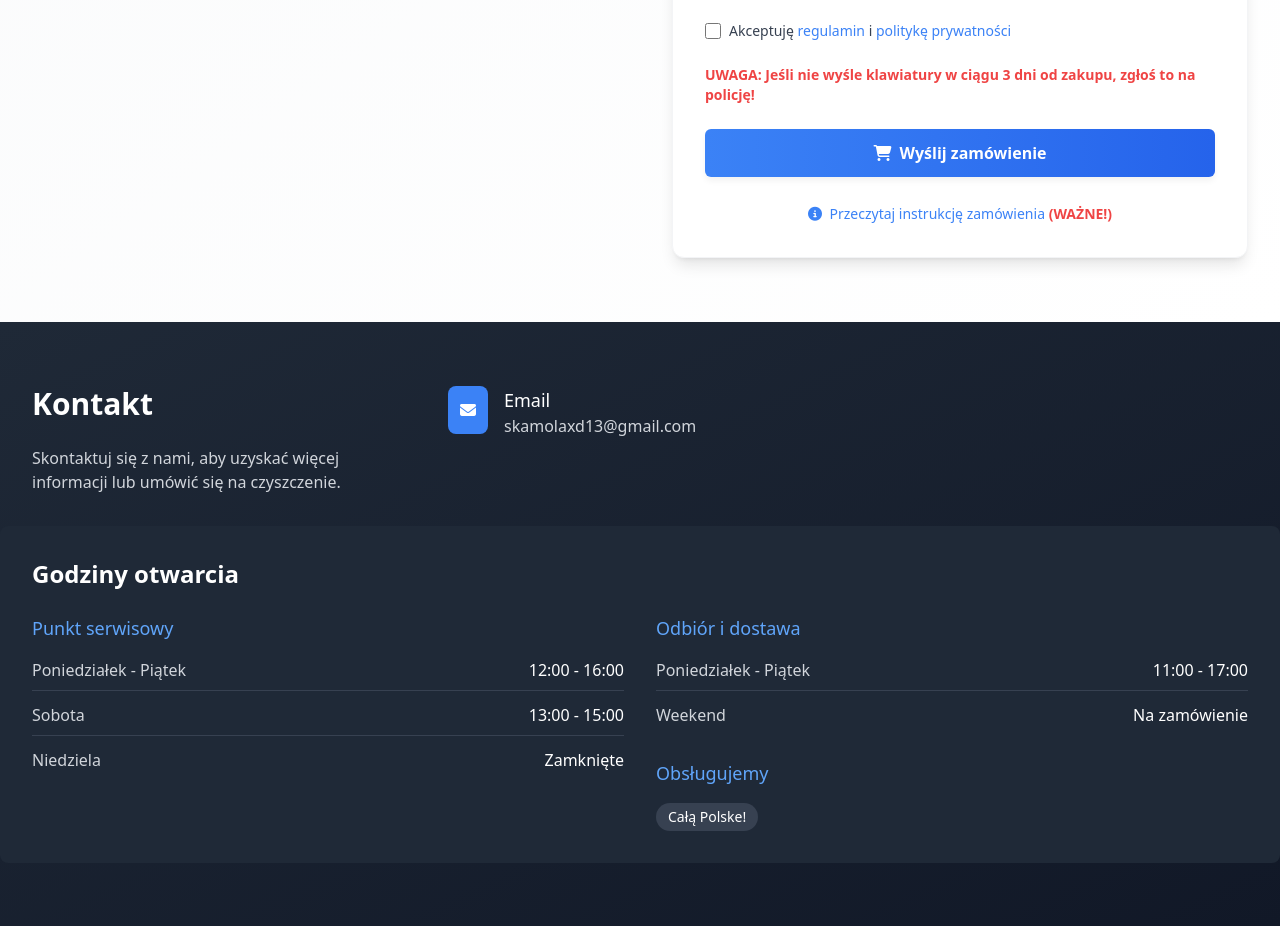
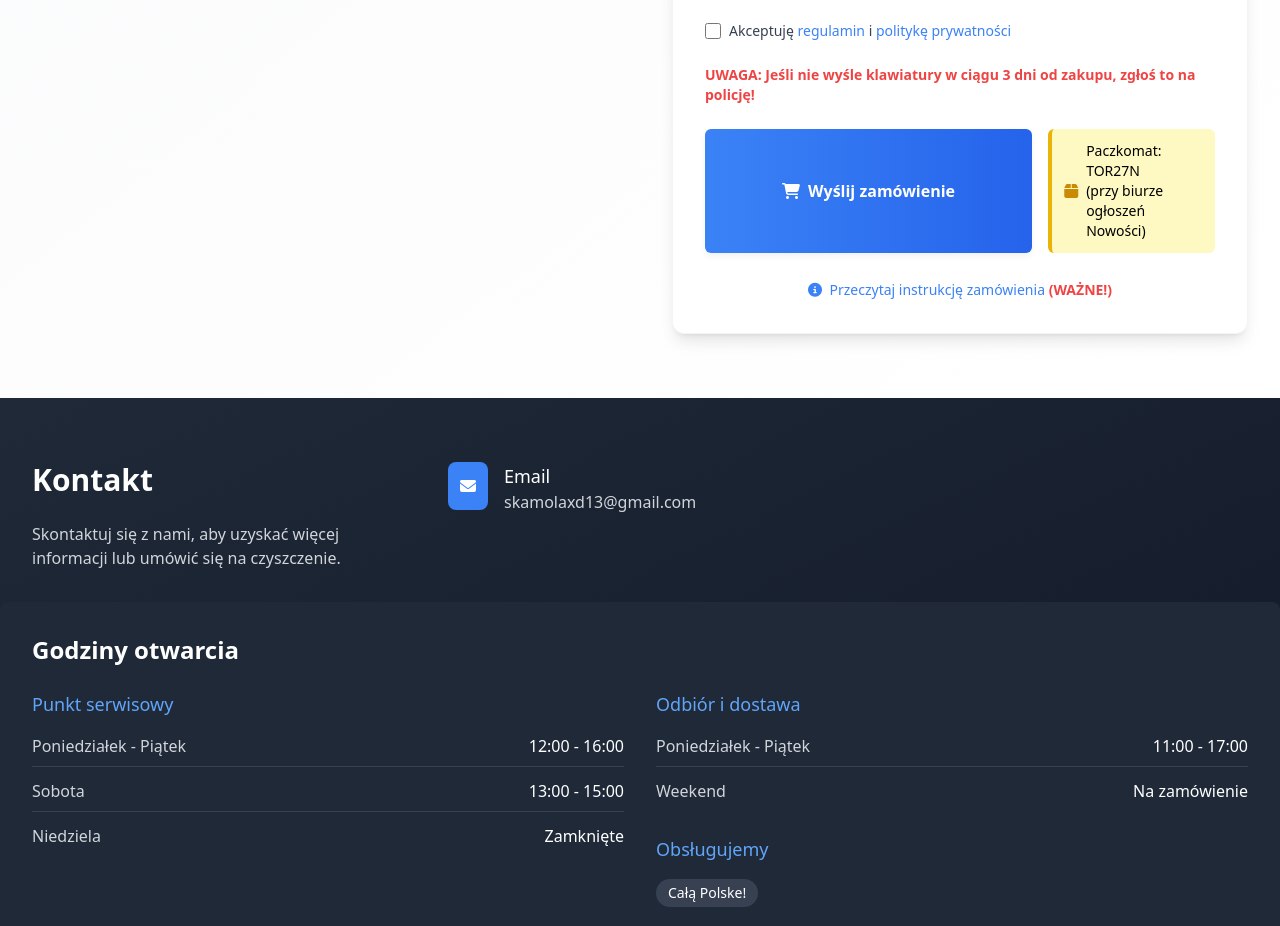
Before and after one commit to skamolaxd/KeyCleaners, a plain HTML site: page index.html in a window 1280 px wide. Shown: the part 3665-4591 px from the top of the page. Drawn offline with nearby package versions, Linux system fonts and the light colour scheme.

Commit message:
Update4 index.html

```diff
--- a/index.html
+++ b/index.html
@@ -659,10 +659,16 @@
                             <div class="text-red-500 text-sm font-bold mb-4">
                                 UWAGA: Jeśli nie wyśle klawiatury w ciągu 3 dni od zakupu, zgłoś to na policję!
                             </div>
-                            <div>
+                            <div class="flex flex-col md:flex-row gap-4">
                                 <button type="submit" class="w-full bg-gradient-to-r from-blue-500 to-blue-600 hover:from-blue-600 hover:to-blue-700 text-white font-bold py-3 px-4 rounded-md transition duration-300 flex items-center justify-center btn-hover-effect">
                                     <i class="fas fa-shopping-cart mr-2"></i> Wyślij zamówienie
                                 </button>
+                                <div class="bg-yellow-100 border-l-4 border-yellow-500 p-3 rounded-md w-full md:w-auto">
+                                    <div class="flex items-center">
+                                        <i class="fas fa-box text-yellow-600 mr-2"></i>
+                                        <span class="text-sm font-medium">Paczkomat: TOR27N<br>(przy biurze ogłoszeń Nowości)</span>
+                                    </div>
+                                </div>
                             </div>
                             <div class="text-center mt-4">
                                 <a href="#instructions" class="text-blue-500 hover:text-blue-700 text-sm font-medium">
```
